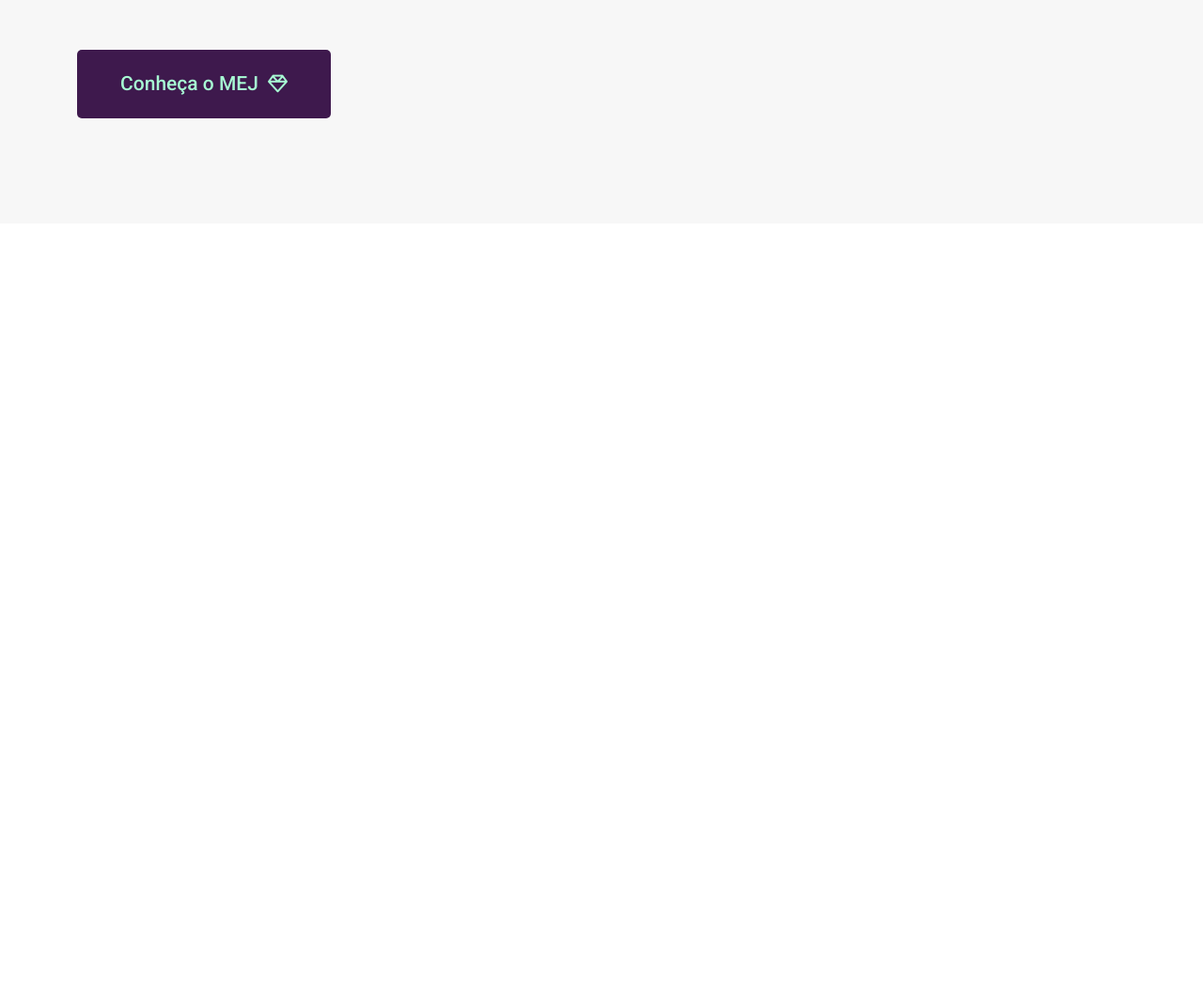
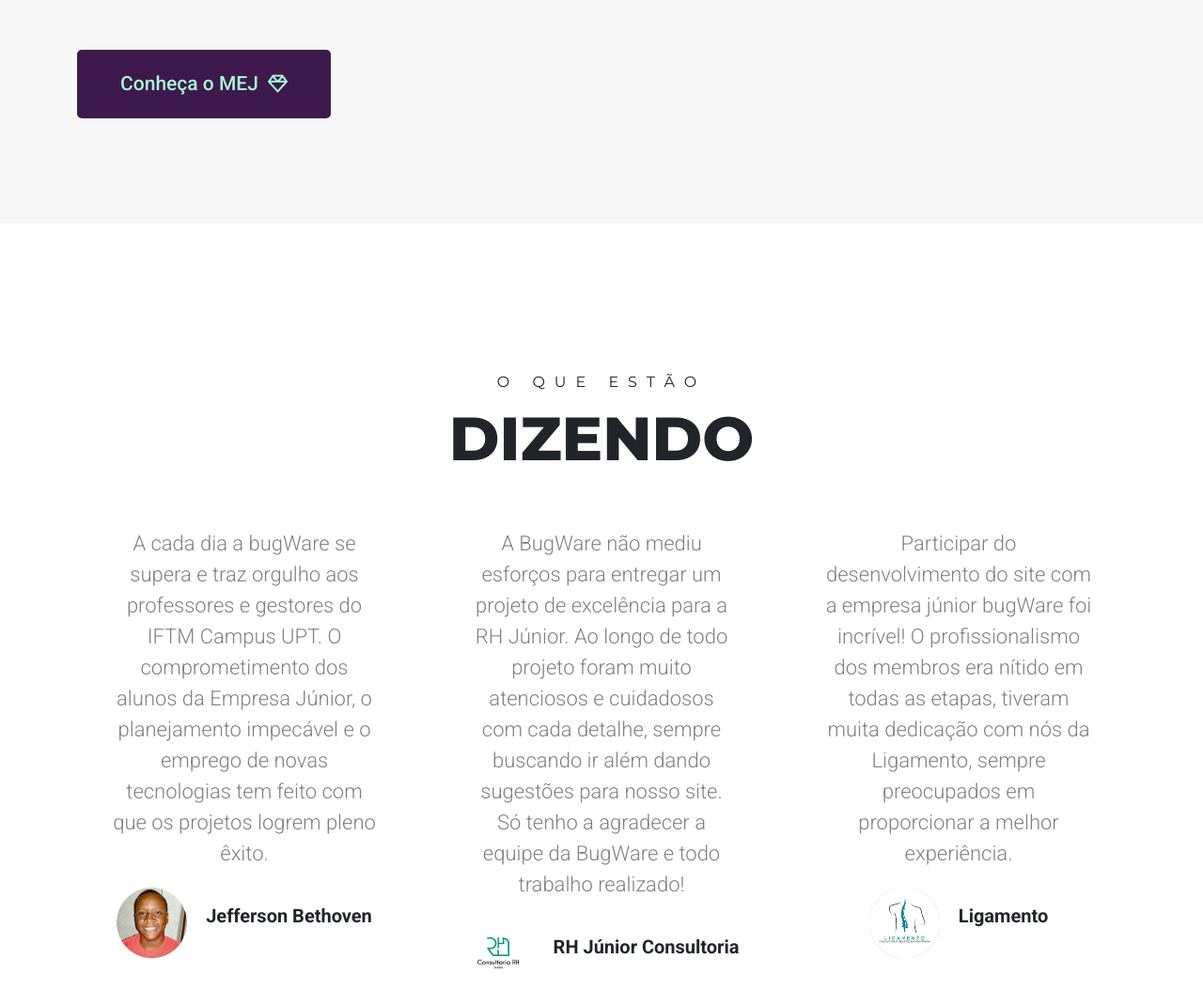
Before and after one commit to Viniciusrsdev/bugWare-HTML, a plain HTML site: page index.html in a window 1280 px wide. Shown: the part 3855-4925 px from the top of the page at 94% size. Before the commit the page ends 4093 px from the top, so only its background shows below. Drawn offline with nearby package versions, Linux system fonts and the light colour scheme.

Commit message:
secao-depoimentos

```diff
--- a/css/style.css
+++ b/css/style.css
@@ -195,3 +195,26 @@ img {
   margin-left: auto;
   width: 92%;
 }
+
+.item-testimony > p {
+  font-size: 22px;
+  text-align: center;
+  color: grey;
+  min-height: 297px;
+  padding: 0px 35px;
+  font-weight: 300;
+}
+
+.author-testimony {
+  display: flex;
+  align-items: center;
+  justify-content: center;
+  font-size: 20px;
+  font-weight: bold;
+  margin-top: 20px;
+}
+
+.author-testimony img {
+  width: 75px;
+  margin-right: 20px;
+}
--- a/index.html
+++ b/index.html
@@ -138,7 +138,7 @@
               class="col-12 col-sm-12 col-md-12 col-lg-12 col-xl-4 col-xxl-4"
             >
               <div class="img-services">
-                <img src="./assets/servicos-1.png" />
+                <img src="./assets/servicos-1.png" alt="Serviços" />
               </div>
             </div>
 
@@ -188,7 +188,72 @@
 
             <div class="col-12 col-sm-12 col-md-12 col-lg-8 col-xl-8 col-xxl-8">
               <div class="image-mej">
-                <img src="./assets/Membros.png" />
+                <img src="./assets/Membros.png" alt="Membros" />
+              </div>
+            </div>
+          </div>
+        </div>
+      </section>
+
+      <section class="testimony padding-section">
+        <div class="container">
+          <div class="row">
+            <div class="col-12">
+              <div class="title-general">
+                <h1><span>O QUE ESTÃO</span><br />DIZENDO</h1>
+              </div>
+            </div>
+
+            <div class="col-12 col-sm-12 col-md-12 col-lg-4 col-xl-4 col-xxl-4">
+              <div class="item-testimony">
+                <p>
+                  A cada dia a bugWare se supera e traz orgulho aos professores
+                  e gestores do IFTM Campus UPT. O comprometimento dos alunos da
+                  Empresa Júnior, o planejamento impecável e o emprego de novas
+                  tecnologias tem feito com que os projetos logrem pleno êxito.
+                </p>
+                <div class="author-testimony">
+                  <img
+                    src="./assets/Depoimento_Jefferson.png"
+                    alt="Jefferson Bethoven"
+                  />
+                  <p>Jefferson Bethoven</p>
+                </div>
+              </div>
+            </div>
+
+            <div class="col-12 col-sm-12 col-md-12 col-lg-4 col-xl-4 col-xxl-4">
+              <div class="item-testimony">
+                <p>
+                  A BugWare não mediu esforços para entregar um projeto de
+                  excelência para a RH Júnior. Ao longo de todo projeto foram
+                  muito atenciosos e cuidadosos com cada detalhe, sempre
+                  buscando ir além dando sugestões para nosso site. Só tenho a
+                  agradecer a equipe da BugWare e todo trabalho realizado!
+                </p>
+                <div class="author-testimony">
+                  <img src="./assets/RH.png" alt="Jefferson Bethoven" />
+                  <p>RH Júnior Consultoria</p>
+                </div>
+              </div>
+            </div>
+
+            <div class="col-12 col-sm-12 col-md-12 col-lg-4 col-xl-4 col-xxl-4">
+              <div class="item-testimony">
+                <p>
+                  Participar do desenvolvimento do site com a empresa júnior
+                  bugWare foi incrível! O profissionalismo dos membros era
+                  nítido em todas as etapas, tiveram muita dedicação com nós da
+                  Ligamento, sempre preocupados em proporcionar a melhor
+                  experiência.
+                </p>
+                <div class="author-testimony">
+                  <img
+                    src="./assets/Depoimento_Ligamento.png"
+                    alt="Jefferson Bethoven"
+                  />
+                  <p>Ligamento</p>
+                </div>
               </div>
             </div>
           </div>
```
